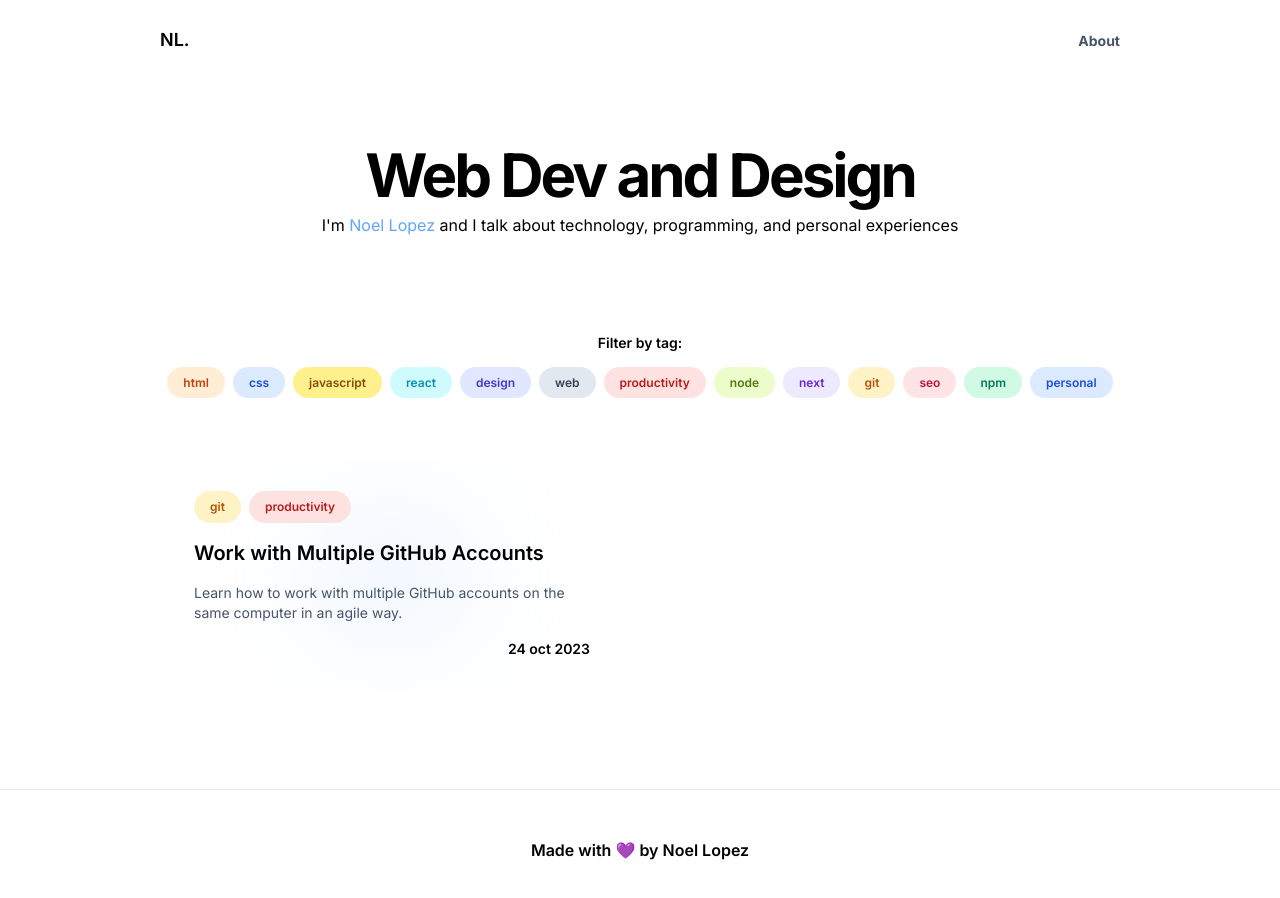
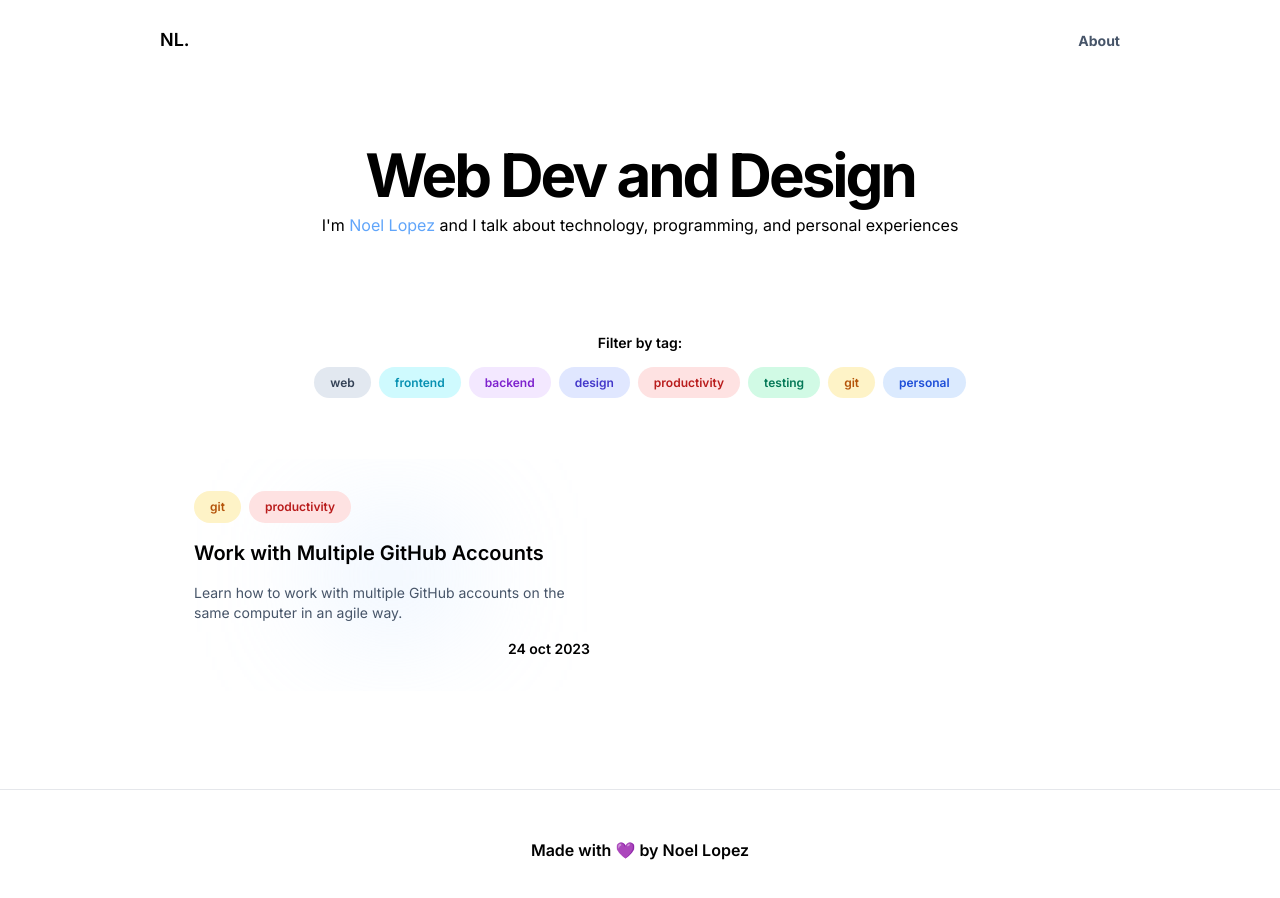
Before and after one commit to noel-lopez/blog, a Next.js app: page / in a window 1280 px wide. Shown: the top 898 px of the page. Built offline with nearby package versions, Linux system fonts and the light colour scheme.

Commit message:
feat: remove clear filter button

```diff
--- a/src/components/Tag/actionTag.tsx
+++ b/src/components/Tag/actionTag.tsx
@@ -1,5 +1,5 @@
 import Link from "next/link";
-import { getTagClassname } from "./tagTypes";
+import { getTagClassname, getTagHref } from "./tagTypes";
 
 interface Props {
   tag: string;
@@ -7,8 +7,9 @@ interface Props {
 }
 
 export default function ActionTag({ tag, currentTag }: Props) {
+
   return (
-    <Link href={`/?tag=${tag}`}>
+    <Link href={getTagHref({tag, currentTag})}>
       <span
       className={`cursor-pointer text-xs font-semibold px-4 py-2 rounded-full ${getTagClassname(
         { tag, currentTag }
--- a/src/components/Tag/tagTypes.ts
+++ b/src/components/Tag/tagTypes.ts
@@ -3,34 +3,36 @@ interface TagClassMap {
 }
 
 export const tagClassMap: TagClassMap = {
-  html: "bg-orange-100 text-orange-700",
-  css: "bg-blue-100 text-blue-700",
-  javascript: "bg-yellow-200 text-yellow-800",
-  react: "bg-cyan-100 text-cyan-600",
+  // html: "bg-orange-100 text-orange-700",
+  // css: "bg-blue-100 text-blue-700",
+  // javascript: "bg-yellow-200 text-yellow-800",
+  web: "bg-slate-200 text-slate-700",
+  frontend: "bg-cyan-100 text-cyan-600",
+  backend: "bg-purple-100 text-purple-700",
   design: "bg-indigo-100 text-indigo-700",
-  web: "bg-slate-200 text-slate-700",
   productivity: "bg-red-100 text-red-700",
-  node: "bg-lime-100 text-lime-700",
-  next: "bg-violet-100 text-violet-700",
+  // node: "bg-lime-100 text-lime-700",
+  testing: "bg-emerald-100 text-emerald-700",
   git: "bg-amber-100 text-amber-700",
-  seo: "bg-rose-100 text-rose-700",
-  npm: "bg-emerald-100 text-emerald-700",
+  // seo: "bg-rose-100 text-rose-700",
+  // npm: "bg-emerald-100 text-emerald-700",
   personal: "bg-blue-100 text-blue-700",
 };
 
 export const activeTagClassMap: TagClassMap = {
-  html: "bg-orange-500 text-white",
-  css: "bg-blue-500 text-white",
-  javascript: "bg-yellow-300 text-black",
-  react: "bg-cyan-400 text-black",
+  // html: "bg-orange-500 text-white",
+  // css: "bg-blue-500 text-white",
+  // javascript: "bg-yellow-300 text-black",
+  web: "bg-slate-500 text-white",
+  frontend: "bg-cyan-400 text-black",
+  backend: "bg-purple-500 text-white",
   design: "bg-indigo-500 text-white",
-  web: "bg-slate-500 text-white",
   productivity: "bg-red-500 text-white",
-  node: "bg-lime-500 text-black",
-  next: "bg-violet-500 text-white",
+  // node: "bg-lime-500 text-black",
+  testing: "bg-emerald-500 text-white",
   git: "bg-amber-500 text-black",
-  seo: "bg-rose-500 text-white",
-  npm: "bg-emerald-500 text-white",
+  // seo: "bg-rose-500 text-white",
+  // npm: "bg-emerald-500 text-white",
   personal: "bg-blue-500 text-white",
 };
 
@@ -40,3 +42,10 @@ export const getTagClassname = ({ tag, currentTag }: { tag: string, currentTag?:
   }
   return tagClassMap[tag] || "bg-gray-100 text-gray-700";
 };
+
+export const getTagHref = ({ tag, currentTag }: { tag: string, currentTag?: string }) => {
+  if (currentTag && currentTag === tag) {
+    return "/";
+  }
+  return `/?tag=${tag}`;
+}
--- a/src/components/TagsFilter/index.tsx
+++ b/src/components/TagsFilter/index.tsx
@@ -15,11 +15,6 @@ export default function TagsFilter({currentTag}: TagsFilterProps) {
       {Object.keys(tagClassMap).map((tag) => (
         <ActionTag key={tag} tag={tag} currentTag={currentTag} />
       ))}
-      {currentTag && (
-        <Link href="/" className="text-neutral-900/70 text-center text-sm font-semibold mt-4 hover:underline underline-offset-4">
-          Clear filter
-        </Link>
-      )}
     </div>
   )
 }
```
